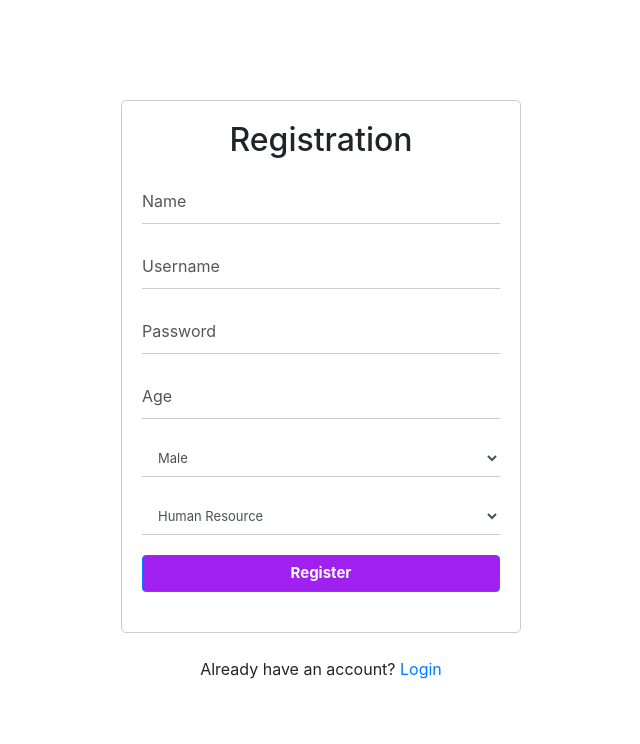
After one commit to Zarathustra09/elective, a PHP site: page /registration.php in a window 1280 px wide. The commit adds this page. Shown: the top 744 px of the page, without its empty margins (319-959 px from the left). Run offline with PHP 8.4, Linux system fonts and the light colour scheme.

Commit message:
Login and Registration - 20230609

```diff
--- a/index.php
+++ b/index.php
@@ -2,7 +2,7 @@
 
   require_once 'config/connection.php';
 
-  $display_all = "SELECT * FROM employee_data";
+  $display_all = "SELECT * FROM employee_login";
   $query = mysqli_query($connection, $display_all);
 
 ?>
@@ -54,7 +54,7 @@
           <td><?php echo $rows['age']; ?></td>
           <td><?php echo $rows['sex']; ?></td>
           <td><?php echo $rows['department']; ?></td>
-          <td><?php echo $rows['salary']; ?></td>
+
 
         </tr>
         <?php } ?>
--- /dev/null
+++ b/registration.php
@@ -0,0 +1,206 @@
+<?php
+
+
+
+    require_once 'config/connection.php';
+    error_reporting(E_ERROR | E_PARSE);
+
+
+    $errors = array();
+
+
+    if(isset($_POST['registerBtn'])){
+
+
+        $name = $_POST['name'];
+
+        $username = $_POST['email'];
+        $password = $_POST['password'];
+        $age = $_POST['age'];
+        $sex = $_POST['sex'];
+        $department = $_POST['department'];
+
+        $password = hash('md5',$password);
+
+
+      //validation
+    //   if (empty($username)) {
+    //     array_push($errors,"username");
+
+    //   }
+    //   if (empty($password)) {
+    //     array_push($errors,"username");
+    //   }
+    //   if (empty($fname)) {
+    //     array_push($errors,"username");
+    //   }
+    //   if (empty($lname)) {
+    //     array_push($errors,"username");
+    //   }
+    //   if (empty($sectionName)) {
+    //     array_push($errors,"username");
+    //   }
+    //   if (empty($contactNumber)) {
+    //     array_push($errors,"username");
+    //   }
+    //   if(empty($password)){
+    //     array_push($errors,"username");
+    //   }
+
+
+        $insertQuery = "INSERT INTO employee_login(name, username, password, age, sex, department) VALUES (?,?,?,?,?,?)";
+        $stmt = $connection -> prepare($insertQuery);
+        $stmt -> bind_param('ssssss',$name, $username, $password,$age,$sex, $department);
+
+         if($stmt -> execute()){
+
+              header('location: login.php');
+
+
+        }
+        else{
+          include 'includes/fields.php';
+
+        }
+
+
+      }
+
+?>
+
+
+
+
+
+
+
+
+
+
+
+
+
+
+
+
+
+
+
+
+
+
+
+
+
+<!DOCTYPE html>
+<html>
+<head>
+    <title>Registration Page</title>
+    <link rel="stylesheet" href="https://maxcdn.bootstrapcdn.com/bootstrap/4.0.0/css/bootstrap.min.css">
+    <style>
+        .registration-box {
+            width: 400px;
+            margin: 0 auto;
+            margin-top: 100px;
+            padding: 20px;
+            border: 1px solid #ccc;
+            border-radius: 5px;
+            background-color: #fff;
+        }
+        .registration-box h2 {
+            margin-bottom: 20px;
+            text-align: center;
+        }
+        .form-group {
+            position: relative;
+            margin-bottom: 20px;
+        }
+        .form-control {
+            padding-top: 10px;
+            padding-bottom: 10px;
+            border: none;
+            border-bottom: 1px solid #ccc;
+            border-radius: 0;
+            box-shadow: none;
+        }
+        .form-control:focus {
+            outline: none;
+            box-shadow: none;
+            border-color: #ccc;
+        }
+        .form-control:focus + .form-label {
+            transform: translateY(-30px);
+            font-size: 12px;
+            color: #888;
+        }
+        .form-label {
+            position: absolute;
+            top: 10px;
+            left: 0;
+            font-size: 16px;
+            color: #555;
+            pointer-events: none;
+            transition: 0.2s ease all;
+        }
+        .btn {
+            font-size: 15px;
+            font-weight: bold;
+        }
+    </style>
+</head>
+<body>
+    <div class="registration-box">
+        <h2>Registration</h2>
+        <form action="" method="post">
+            <div class="form-group">
+                <input type="text" class="form-control" name="name" required="required">
+                <label class="form-label">Name</label>
+            </div>
+            <div class="form-group">
+                <input type="email" class="form-control" name="email" required="required">
+                <label class="form-label">Username</label>
+            </div>
+            <div class="form-group">
+                <input type="password" class="form-control" name="password" required="required">
+                <label class="form-label">Password</label>
+            </div>
+            <div class="form-group">
+                <input type="number" class="form-control" name="age" required="required">
+                <label class="form-label">Age</label>
+            </div>
+            <div class="form-group">
+                <select class="form-control" name="sex" required="required" style="font-size: small">
+
+                    <option value="Male">Male</option>
+                    <option value="Female">Female</option>
+                    <option value="Binary">Binary</option>
+                    <option value="Non-Binary">Non-Binary</option>
+                    <option value="Attack Helicoper">Attack Helicoper</option>
+                    <option value="Other">Other</option>
+                </select>
+
+            </div>
+
+            <div class="form-group">
+                <select class="form-control" name="department" required="required" style="font-size: small">
+
+                    <option value="Human Resource">Human Resource</option>
+                    <option value="Production">Production</option>
+                    <option value="Research and Development">Research and Development</option>
+                    <option value="Finance">Finance</option>
+
+                </select>
+
+            </div>
+
+            <div class="form-group" >
+                <button type="submit" class="btn btn-primary btn-block" style ="background: #A020F0" name = "registerBtn">Register</button>
+            </div>
+        </form>
+    </div>
+    <br>
+    <p class="text-center">Already have an account? <a href="login.php">Login</a></p>
+</body>
+<br><br>
+
+</html>
```
Also changed, not shown: login.php (added, +138 -0 lines).
